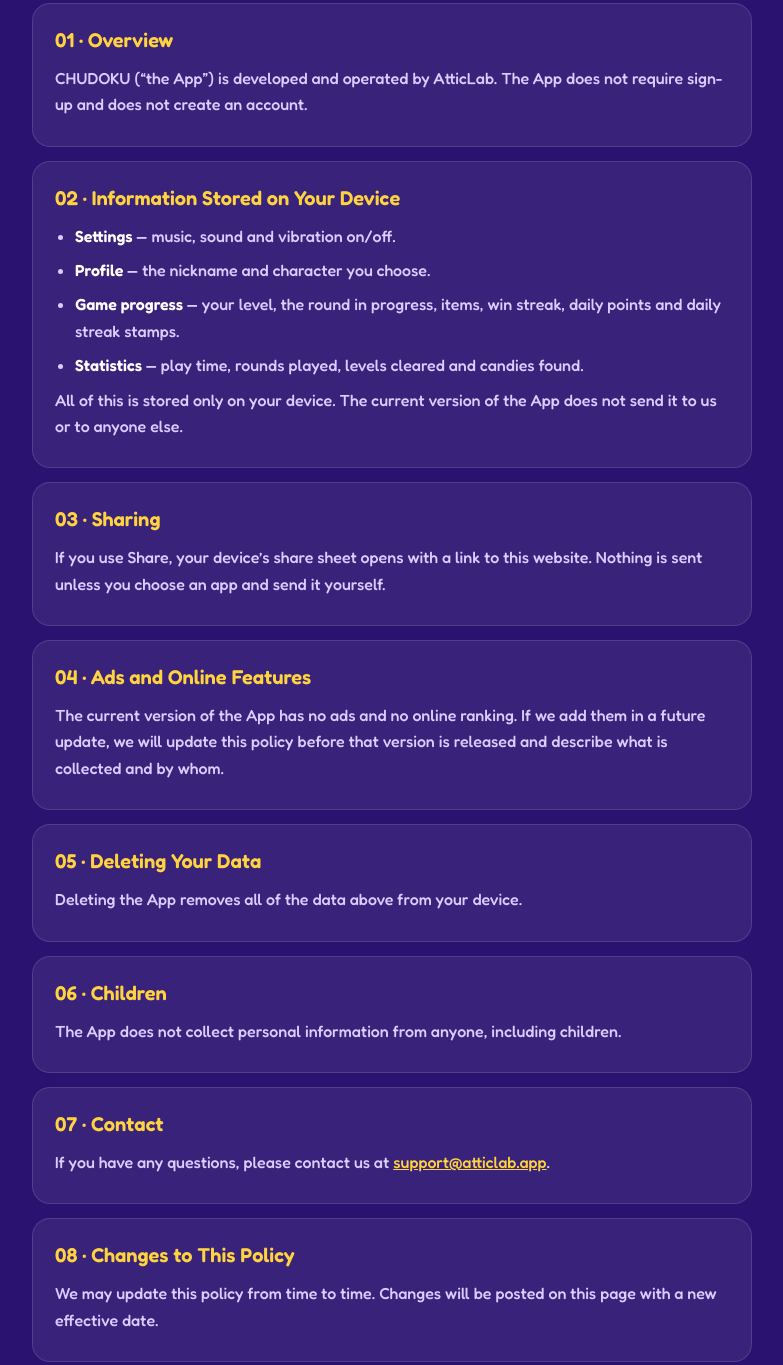
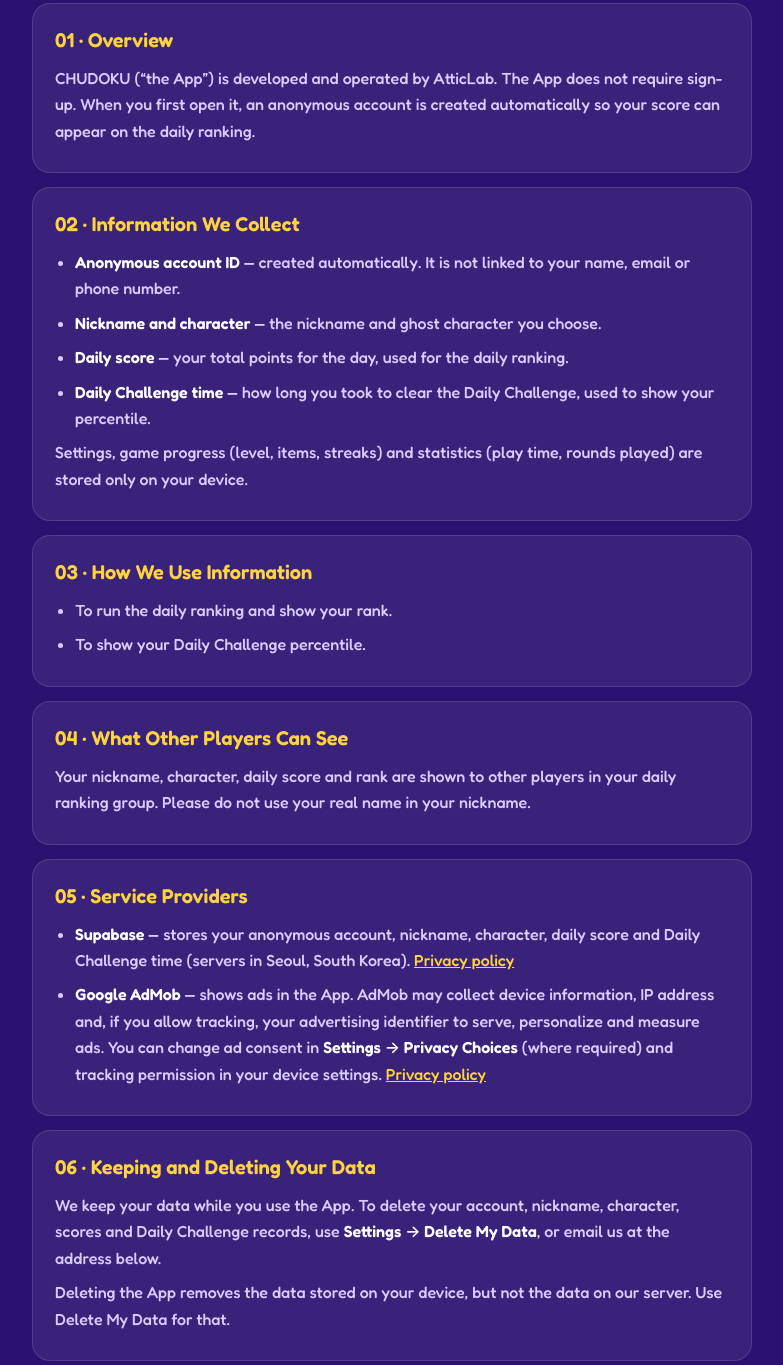
Before and after one commit to TaehwanEom/TaehwanEom.github.io, a plain HTML site: page chudoku/privacy/index.html in a window 1280 px wide. Shown: the part 208-1573 px from the top of the page, without its empty margins (248-1031 px from the left). Drawn offline with Linux system fonts and the light colour scheme.

Commit message:
CHUDOKU: 개인정보처리방침 갱신 (순위·광고)
Co-Authored-By: Claude Opus 5.5 <noreply@anthropic.com>

```diff
--- a/chudoku/privacy/index.html
+++ b/chudoku/privacy/index.html
@@ -33,51 +33,63 @@
 <div class="wrap">
   <header><a class="mark" href="../">AtticLab · <b>CHUDOKU</b></a></header>
   <h1>Privacy Policy</h1>
-  <p class="date">Effective date: November 19, 2026</p>
+  <p class="date">Effective date: November 20, 2026</p>
 
   <section>
     <h2>01 · Overview</h2>
-    <p>CHUDOKU (“the App”) is developed and operated by AtticLab. The App does not require sign-up and does not create an account.</p>
+    <p>CHUDOKU (“the App”) is developed and operated by AtticLab. The App does not require sign-up. When you first open it, an anonymous account is created automatically so your score can appear on the daily ranking.</p>
   </section>
 
   <section>
-    <h2>02 · Information Stored on Your Device</h2>
+    <h2>02 · Information We Collect</h2>
     <ul>
-      <li><strong>Settings</strong> — music, sound and vibration on/off.</li>
-      <li><strong>Profile</strong> — the nickname and character you choose.</li>
-      <li><strong>Game progress</strong> — your level, the round in progress, items, win streak, daily points and daily streak stamps.</li>
-      <li><strong>Statistics</strong> — play time, rounds played, levels cleared and candies found.</li>
+      <li><strong>Anonymous account ID</strong> — created automatically. It is not linked to your name, email or phone number.</li>
+      <li><strong>Nickname and character</strong> — the nickname and ghost character you choose.</li>
+      <li><strong>Daily score</strong> — your total points for the day, used for the daily ranking.</li>
+      <li><strong>Daily Challenge time</strong> — how long you took to clear the Daily Challenge, used to show your percentile.</li>
     </ul>
-    <p>All of this is stored only on your device. The current version of the App does not send it to us or to anyone else.</p>
+    <p>Settings, game progress (level, items, streaks) and statistics (play time, rounds played) are stored only on your device.</p>
   </section>
 
   <section>
-    <h2>03 · Sharing</h2>
-    <p>If you use Share, your device’s share sheet opens with a link to this website. Nothing is sent unless you choose an app and send it yourself.</p>
+    <h2>03 · How We Use Information</h2>
+    <ul>
+      <li>To run the daily ranking and show your rank.</li>
+      <li>To show your Daily Challenge percentile.</li>
+    </ul>
   </section>
 
   <section>
-    <h2>04 · Ads and Online Features</h2>
-    <p>The current version of the App has no ads and no online ranking. If we add them in a future update, we will update this policy before that version is released and describe what is collected and by whom.</p>
+    <h2>04 · What Other Players Can See</h2>
+    <p>Your nickname, character, daily score and rank are shown to other players in your daily ranking group. Please do not use your real name in your nickname.</p>
   </section>
 
   <section>
-    <h2>05 · Deleting Your Data</h2>
-    <p>Deleting the App removes all of the data above from your device.</p>
+    <h2>05 · Service Providers</h2>
+    <ul>
+      <li><strong>Supabase</strong> — stores your anonymous account, nickname, character, daily score and Daily Challenge time (servers in Seoul, South Korea). <a href="https://supabase.com/privacy">Privacy policy</a></li>
+      <li><strong>Google AdMob</strong> — shows ads in the App. AdMob may collect device information, IP address and, if you allow tracking, your advertising identifier to serve, personalize and measure ads. You can change ad consent in <strong>Settings → Privacy Choices</strong> (where required) and tracking permission in your device settings. <a href="https://policies.google.com/privacy">Privacy policy</a></li>
+    </ul>
   </section>
 
   <section>
-    <h2>06 · Children</h2>
-    <p>The App does not collect personal information from anyone, including children.</p>
+    <h2>06 · Keeping and Deleting Your Data</h2>
+    <p>We keep your data while you use the App. To delete your account, nickname, character, scores and Daily Challenge records, use <strong>Settings → Delete My Data</strong>, or email us at the address below.</p>
+    <p>Deleting the App removes the data stored on your device, but not the data on our server. Use Delete My Data for that.</p>
   </section>
 
   <section>
-    <h2>07 · Contact</h2>
+    <h2>07 · Children</h2>
+    <p>The App is not directed to children under 13, and we do not knowingly collect personal information from them. If you believe a child has provided information, please contact us and we will delete it.</p>
+  </section>
+
+  <section>
+    <h2>08 · Contact</h2>
     <p>If you have any questions, please contact us at <a href="mailto:support@atticlab.app">support@atticlab.app</a>.</p>
   </section>
 
   <section>
-    <h2>08 · Changes to This Policy</h2>
+    <h2>09 · Changes to This Policy</h2>
     <p>We may update this policy from time to time. Changes will be posted on this page with a new effective date.</p>
   </section>
 
```
